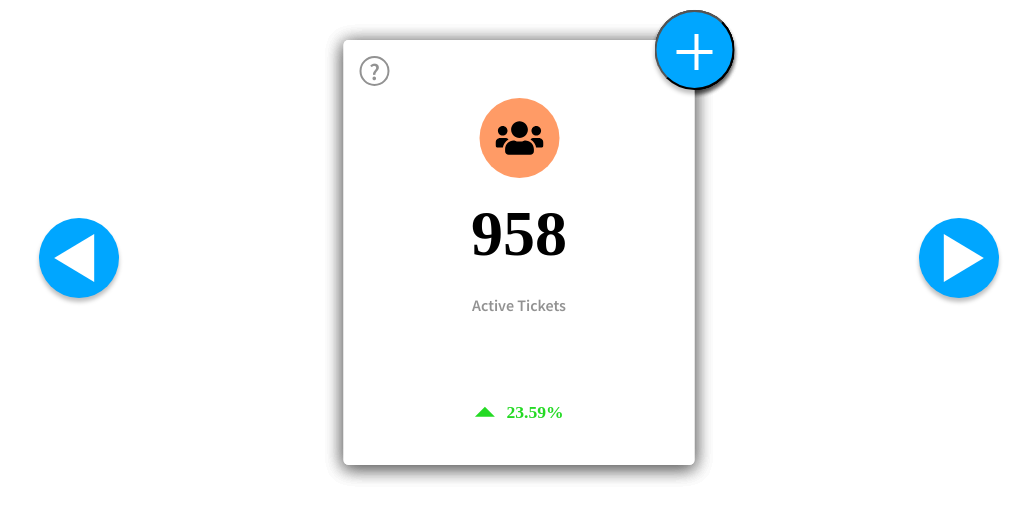
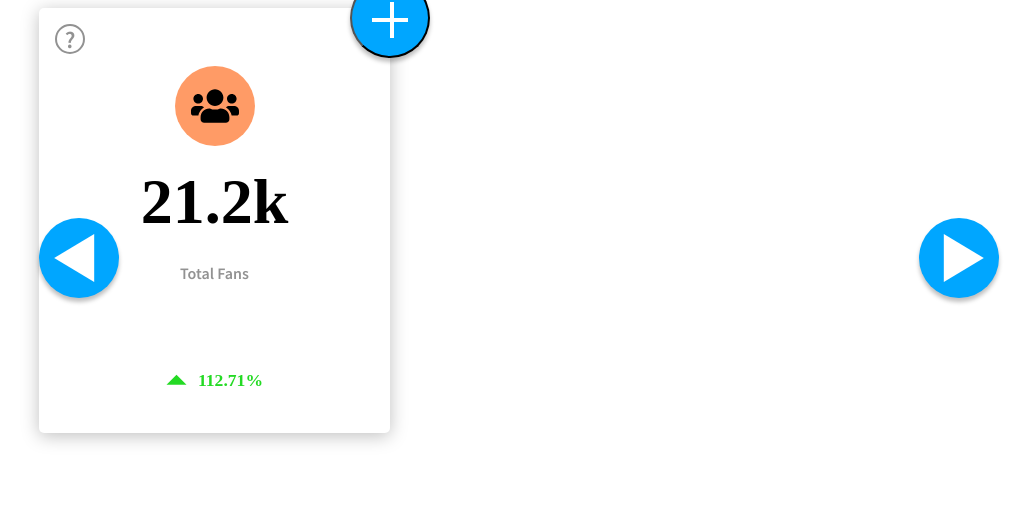
Before and after one commit to codymjarrett/Bandwagon-Fan-Club-Project, a React (Create React App) app: page / in a window 1280 px wide. Shown: the top 520 px of the page, without its empty margins (121-1153 px from the left). Built offline with nearby package versions, Linux system fonts and the light colour scheme.

Commit message:
figured out button logic - THANK YOU BABY JESUS!

```diff
--- a/src/App.js
+++ b/src/App.js
@@ -34,7 +34,17 @@ const WidgetWrapper = styled.div`
 function App() {
   const [activeCard, setActiveCard] = useState([]);
   const [currentCardIdx, setCurrentCardIdx] = useState(0);
-  const [data, setData] = useState([
+  const [data, setData] = useState({
+    activeCard: {
+      id: 1,
+      svg:
+        "M96 224c35.3 0 64-28.7 64-64s-28.7-64-64-64-64 28.7-64 64 28.7 64 64 64zm448 0c35.3 0 64-28.7 64-64s-28.7-64-64-64-64 28.7-64 64 28.7 64 64 64zm32 32h-64c-17.6 0-33.5 7.1-45.1 18.6 40.3 22.1 68.9 62 75.1 109.4h66c17.7 0 32-14.3 32-32v-32c0-35.3-28.7-64-64-64zm-256 0c61.9 0 112-50.1 112-112S381.9 32 320 32 208 82.1 208 144s50.1 112 112 112zm76.8 32h-8.3c-20.8 10-43.9 16-68.5 16s-47.6-6-68.5-16h-8.3C179.6 288 128 339.6 128 403.2V432c0 26.5 21.5 48 48 48h288c26.5 0 48-21.5 48-48v-28.8c0-63.6-51.6-115.2-115.2-115.2zm-223.7-13.4C161.5 263.1 145.6 256 128 256H64c-35.3 0-64 28.7-64 64v32c0 17.7 14.3 32 32 32h65.9c6.3-47.4 34.9-87.3 75.2-109.4z",
+      title: "Total Fans",
+      data: "21.2k",
+      growthRate: "112.71%",
+      // isCurrent: !isCardCurrent
+    },
+    cards: [
     {
       id: 1,
       svg:
@@ -71,7 +81,10 @@ function App() {
       growthRate: "23.59%",
       // isCurrent: isCardCurrent
     }
-  ]);
+  ]
+});
+
+const { id, title, svg, growthRate } = data.activeCard;
 
   useEffect(() => {
     // const initialObjectWithIsCurrent = data.filter(i => i.isCurrent);
@@ -94,67 +107,28 @@ function App() {
   // const [notCurrent, setNotCurrent] = useState("notCurrent");
 
   const runPrevButton = () => {
+    const index = data.activeCard.id - 1;
+    const length = data.cards.length - 1;
+    let activeCard;
 
-    console.log(activeCard);
+    index === 0 ? activeCard = data.cards[length] : activeCard = data.cards[index - 1];
 
-    const resetToVeryBack = currentCardIdx === 0;
-   const index = resetToVeryBack ? data.length - 1 : currentCardIdx - 1;
-
-
-
-
-
-
-
-    // const resetToVeryBack = currentCardIdx === 0;
-    // const index = resetToVeryBack ? data.length - 1 : currentCardIdx - 1;
-    // setCurrentCardIdx(index);
-    // // setActiveCard(data[index]);
-    // console.log(activeCard)
-    // setActiveCard(data[2])
-    // console.log(data);
-    // const allNotIsCurrent = data.filter(i => !i.isCurrent);
-    // console.log(allNotIsCurrent)
-    // const position = data.findIndex(i => i.isCurrent);
-    // if(position === 0){
-    //   const nextCard = data[data.length - 1];
-    //   setActiveCard(nextCard);
-    // } else {
-    //   const nextCard = data[position - 1];
-    //   setActiveCard(nextCard)
-    // }
-    // const objectWithIsCurrent = data[position];
-    // console.log(objectWithIsCurrent)
-    // console.log(position);
-    // data.map((i, item) => {
-    // });
-    // data.map((item, idx) => {
-    //   const currentPosition = item[position];
-    //   console.log(currentPosition)
-    //   console.log('item', item[idx])
-    // });
-    // data.map((item, index) => {
-    //   if (position === 0) {
-    //     nextCard = item[data.length - 1];
-    //     setData(data => ({...data, nextCard: { isCurrent: true}, position: {isCurrent: false}}))
-    //   }
-    // });
-    //  data.map((item, index) => {
-    //    let nextCard = null;
-    //    data.map((item, index)=> {
-    //     if(item.indexOf(is)){
-    //       nextCard = item[data.length - 1];
-    //       // setData(data => ({...data, item[nextCard]: isCurrent :fa}))
-    //     }
-    //    });
-    //  });
+    setData(prevData => {
+      return {...prevData, activeCard }
+    })
   };
 
   const runNextButton = () => {
+    const index = data.activeCard.id;
+    let activeCard = data.cards[index];
 
+    if (activeCard === undefined) {
+      activeCard = data.cards[0];
+    }
 
-
-
+    setData(prevData => {
+      return {...prevData, activeCard }
+    })
   };
 
   return (
@@ -162,15 +136,13 @@ function App() {
       <ThemeProvider theme={Fonts}>
         <SiteWrapper>
           <WidgetWrapper className="widget-slider">
-            {data.map(({ id, title, svg, data, growthRate }) => (
               <Card
                 key={id}
                 title={title}
                 svg={svg}
-                data={data}
+                data={data.activeCard.data}
                 growthRate={growthRate}
               />
-            ))}
           </WidgetWrapper>
 
           <PrevButton handlePrevButton={runPrevButton} />
--- a/src/Components/Card.js
+++ b/src/Components/Card.js
@@ -15,12 +15,13 @@ const Base = styled.div`
   box-shadow: 0px 3px 18px rgba(0, 0, 0, 0.25);
   border-radius: 5px;
   background-color: ${props => props.theme.$White};
-  margin: 2rem auto;
-  position: absolute;
+  position: relative;
+  ${'' /* margin: 2rem auto; */}
+  ${'' /* position: absolute; */}
   ${'' /* opacity: 1;  */}
   ${'' /* display: inline-block; */}
-  left: 50%;
-  transform: translateX(-50%);
+  ${'' /* left: 50%;
+  transform: translateX(-50%); */}
 }
 
   ${'' /* ${({ isActive }) =>
--- a/src/Components/Growth.js
+++ b/src/Components/Growth.js
@@ -38,7 +38,7 @@ const Growth = ({ growthRate }) => {
   return (
     <GrowthWrapper>
       <GrowthElementsWrapper>
-        <GrowthIcon />
+        {growthRate && <GrowthIcon />}
         <GrowthText>{growthRate}</GrowthText>
       </GrowthElementsWrapper>
     </GrowthWrapper>
```
